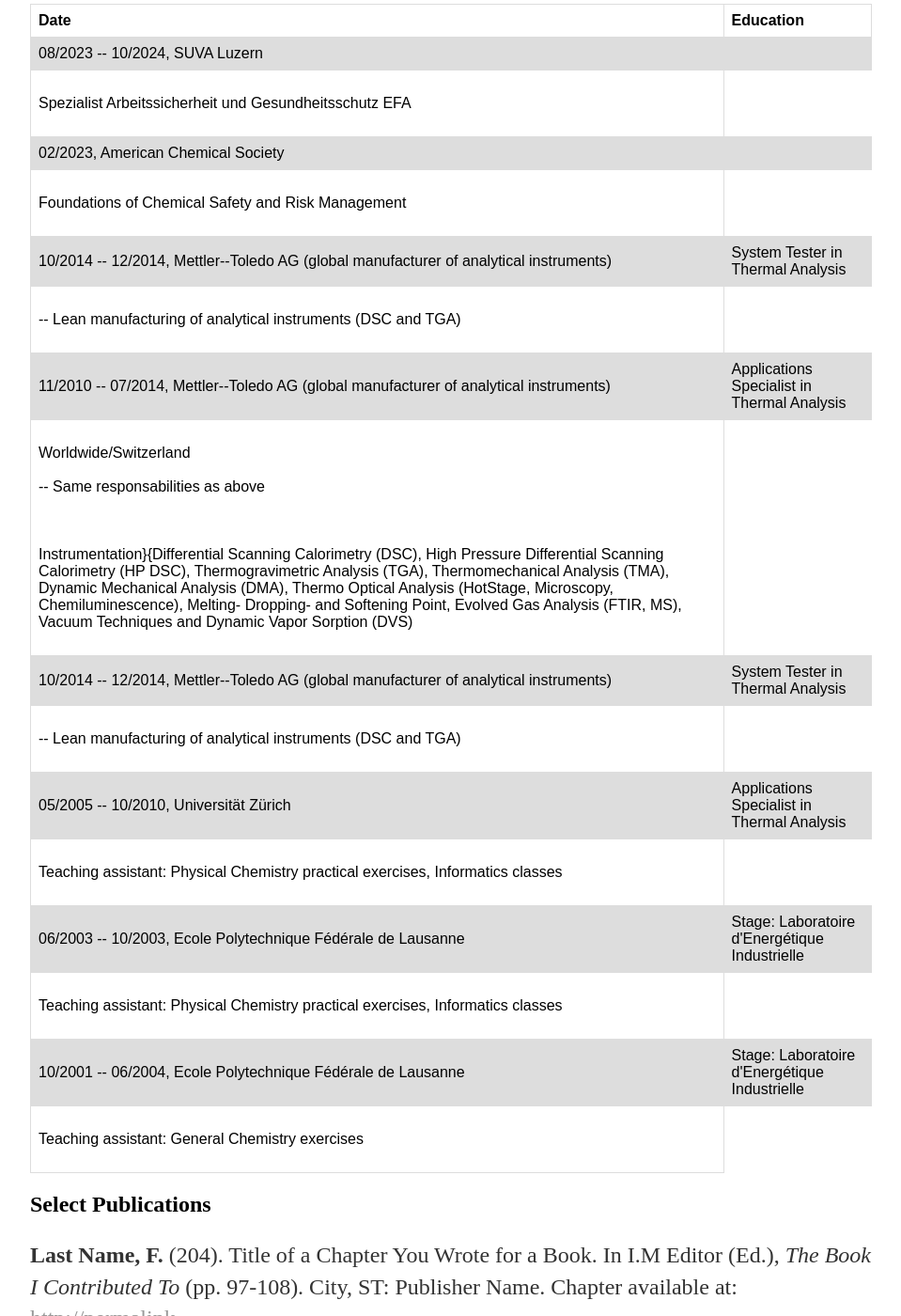
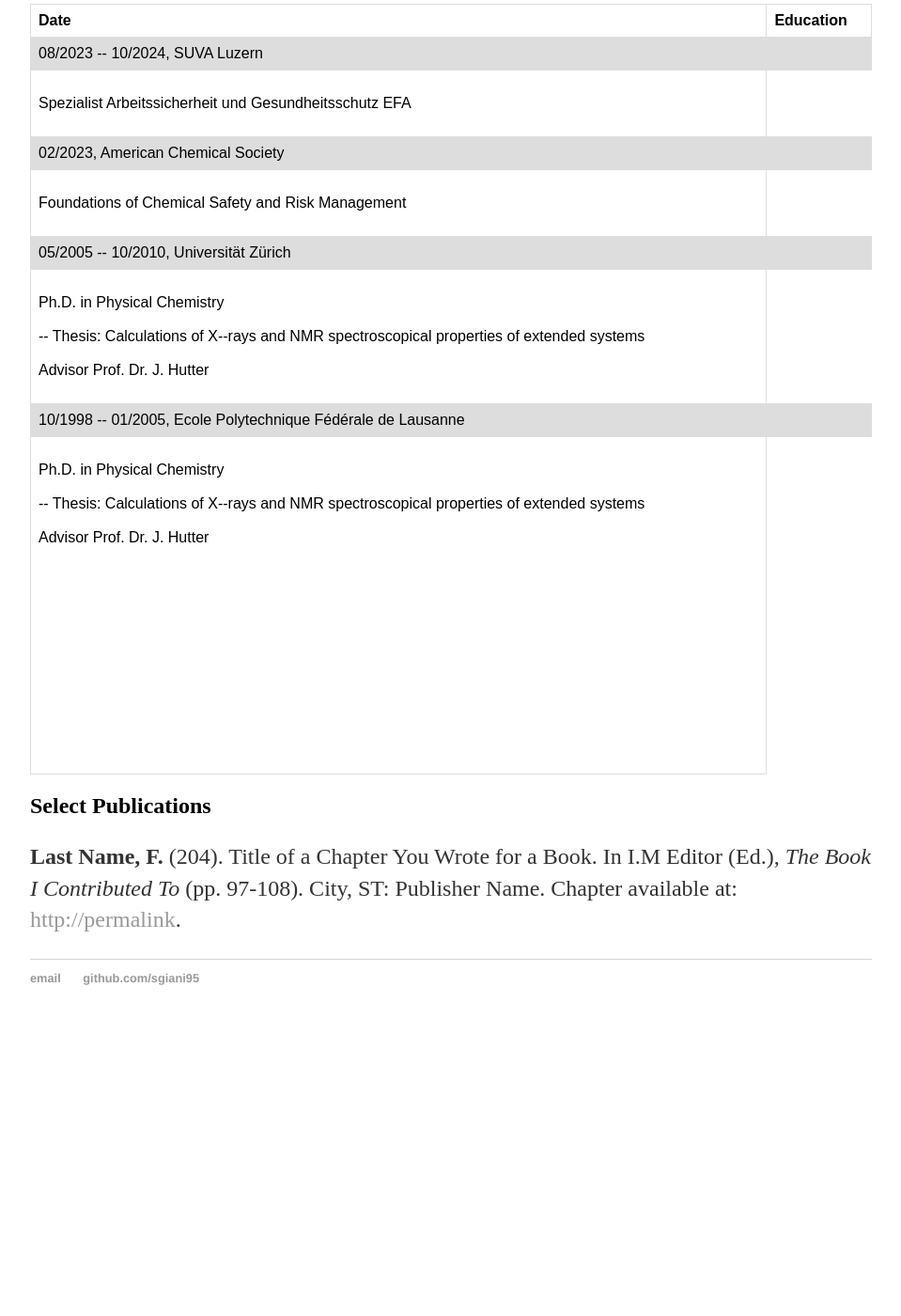
Before and after one commit to sgiani95/sgiani95.github.io, a Jekyll site: the page built from cv/index.html, in a window 1280 px wide and 1400 px high, scrolled down 2857 px. Shown: the whole window at 94% size, without its empty margins (160-1119 px from the left). Built offline with Jekyll 4.4.1, drawn with Linux system fonts in a browser that asks for light colours; after the commit the page ends 3965 px from its top, so only the background shows below that.

Commit message:
Update index.html

```diff
--- a/cv/index.html
+++ b/cv/index.html
@@ -164,58 +164,30 @@
   </tr>
 
   <tr>
-    <td>10/2014 -- 12/2014, Mettler--Toledo AG (global manufacturer of analytical instruments)</td>
-    <td>System Tester in Thermal Analysis</td>
+    <td>05/2005 -- 10/2010, Universität Zürich</td>
+    <td></td>
   </tr>
   <tr>
-    <td><br>-- Lean manufacturing of analytical instruments (DSC and TGA)<br><br>
+    <td><br>Ph.D. in Physical Chemistry<br><br>
+	-- Thesis: Calculations of X--rays and NMR  spectroscopical properties of extended systems<br><br>
+	Advisor Prof. Dr. J. Hutter<br><br>
     </td>
   </tr>
 
   <tr>
-    <td>11/2010 -- 07/2014, Mettler--Toledo AG (global manufacturer of analytical instruments)</td>
-    <td>Applications Specialist in Thermal Analysis</td>
+    <td>10/1998 -- 01/2005, Ecole Polytechnique Fédérale de Lausanne</td>
+    <td></td>
   </tr>
   <tr>
-    <td><br>Worldwide/Switzerland<br><br>
-	-- Same responsabilities as above<br><br><br><br>
-	Instrumentation}{Differential Scanning Calorimetry (DSC), High Pressure Differential Scanning Calorimetry (HP DSC), Thermogravimetric Analysis (TGA), Thermomechanical Analysis (TMA), Dynamic Mechanical Analysis (DMA), Thermo Optical Analysis (HotStage, Microscopy, Chemiluminescence), Melting- Dropping- and Softening Point, Evolved Gas Analysis (FTIR, MS), Vacuum Techniques and Dynamic Vapor Sorption (DVS)<br><br>
-    </td>
-  </tr>
-
-  <tr>
-    <td>10/2014 -- 12/2014, Mettler--Toledo AG (global manufacturer of analytical instruments)</td>
-    <td>System Tester in Thermal Analysis</td>
-  </tr>
-  <tr>
-    <td><br>-- Lean manufacturing of analytical instruments (DSC and TGA)<br><br>
-    </td>
-  </tr>
-
-  <tr>
-    <td>05/2005 -- 10/2010, Universität Zürich</td>
-    <td>Applications Specialist in Thermal Analysis</td>
-  </tr>
-  <tr>
-    <td><br>Teaching assistant: Physical Chemistry practical exercises, Informatics classes<br><br>
-    </td>
-  </tr>
-
-  <tr>
-    <td>06/2003 -- 10/2003, Ecole Polytechnique Fédérale de Lausanne</td>
-    <td>Stage: Laboratoire d'Energétique Industrielle</td>
-  </tr>
-  <tr>
-    <td><br>Teaching assistant: Physical Chemistry practical exercises, Informatics classes<br><br>
-    </td>
-  </tr>
-
-  <tr>
-    <td>10/2001 -- 06/2004, Ecole Polytechnique Fédérale de Lausanne</td>
-    <td>Stage: Laboratoire d'Energétique Industrielle</td>
-  </tr>
-  <tr>
-    <td><br>Teaching assistant: General Chemistry exercises<br><br>
+    <td><br>Ph.D. in Physical Chemistry<br><br>
+	-- Thesis: Calculations of X--rays and NMR  spectroscopical properties of extended systems<br><br>
+	Advisor Prof. Dr. J. Hutter<br><br>
+	<br><br>
+	<br><br>
+	<br><br>
+	<br><br>
+	<br><br>
+	<br><br>
     </td>
   </tr>
 
```
